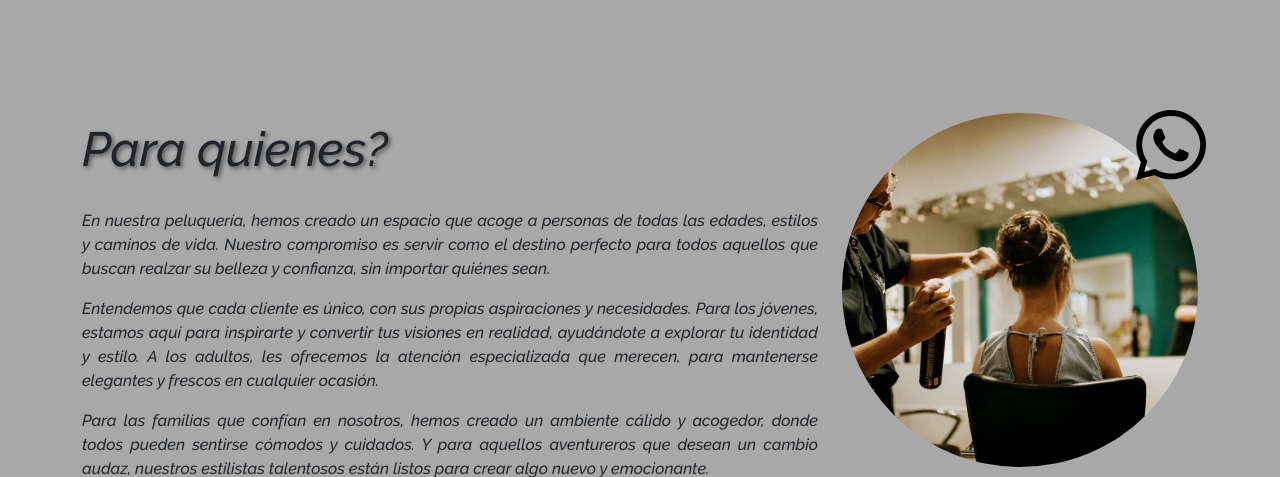
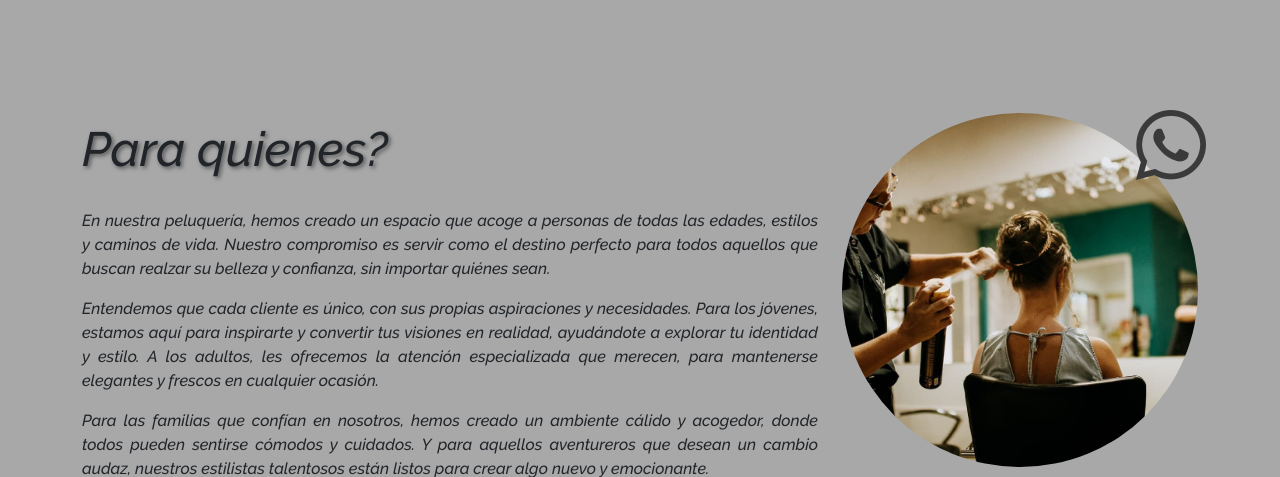
Before and after one commit to guelan14/web-peluqueria, a Django app: page / in a window 1280 px wide. Shown: the part 575-1052 px from the top of the page. Run offline with Django 4.2, Linux system fonts and the light colour scheme; some libraries are stand-ins or nearby versions.

Commit message:
cambiado de color wp

```diff
--- a/core/static/core/css/styles.css
+++ b/core/static/core/css/styles.css
@@ -166,7 +166,7 @@ footer{
   }
   .whatsapp-button i {
     font-size: 5rem;
-    color:#000
+    color:#3b3a3a
   }
 
 .fab:hover {
```
